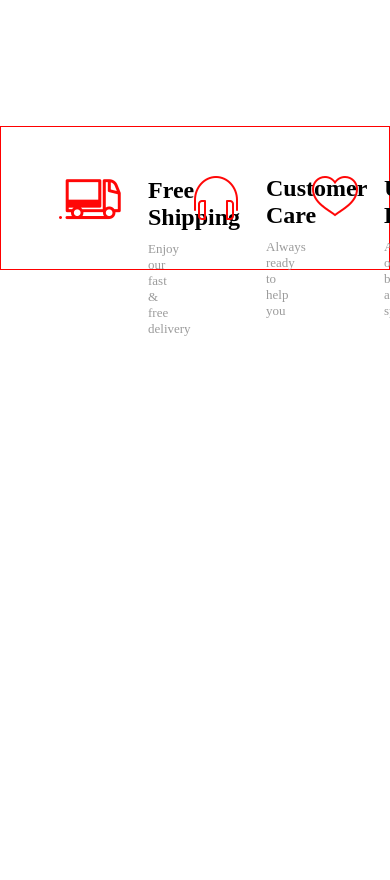
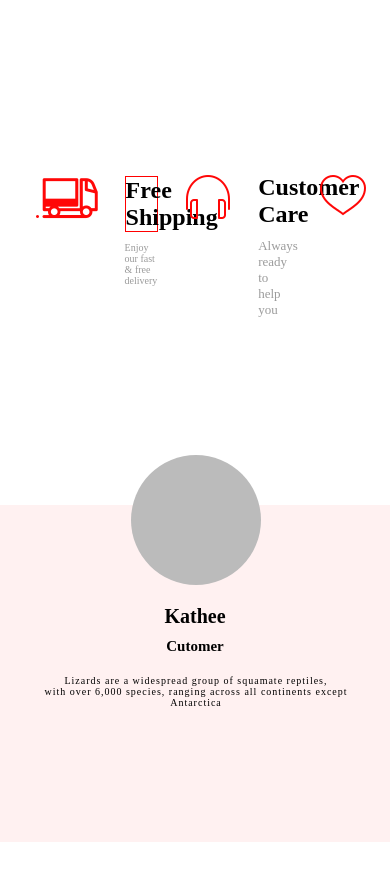
Before and after one commit to MihiThilina/Floda-Flower-Shop, a React (Create React App) app: page / in a window 390 px wide. Shown: the part 4440-5320 px from the top of the page. After the commit the page ends 5282 px from the top, so only its background shows below. Built offline with nearby package versions, Linux system fonts and the light colour scheme.

Commit message:
responsive updated

```diff
--- a/src/pages/main/style.css
+++ b/src/pages/main/style.css
@@ -567,7 +567,7 @@ ul {
     }
 
     .services {
-        border: 1px solid red;
+
         width: 100%;
         height: 57%;
         position: absolute;
@@ -577,23 +577,19 @@ ul {
     }
 
     .services div {
-        position: relative;
-        width: 20vw;
-        height: 17vh;
-        margin: 20px;
-        padding: 30px;
-
+        width: 24vw;
     }
 
     .maintopic{
         position: relative;
         left: 80px;
+        border: 1px solid red;
     }
     .drescription{
         position: relative;
         left: 80px;
         top: 10px;
-        font-size: 13px;
+        font-size: 10px;
         color: #9b9b9b;
     }
     .maintopic2{
@@ -642,7 +638,7 @@ ul {
 
     .Contact-Us-Section{
         position: absolute;
-        top: 824%;
+        top: 574%;
         width: 100%;
         height: 40vh;
 
@@ -660,18 +656,21 @@ ul {
     .contect h2{
         position: relative;
         top:100px;
+        font-size: 20px;
     }
     .contect h5{
         position: relative;
         top:110px;
+        font-size: 15px;
     }
     .contect p{
         position: relative;
         top:130px;
-        font-size: 14px;
+        width: 80%;
+        left: 40px;
+        font-size: 10px;
         letter-spacing: 1px;
-        text-align: justify;
-
+        text-align: center;
     }
 
 
@@ -680,7 +679,7 @@ ul {
       width: 130px;
       background-color: #bbb;
       position: absolute;
-      right: 45.8%;
+      right: 33%;
       top: -50px;
       border-radius: 50%;
       display: inline-block;
```
